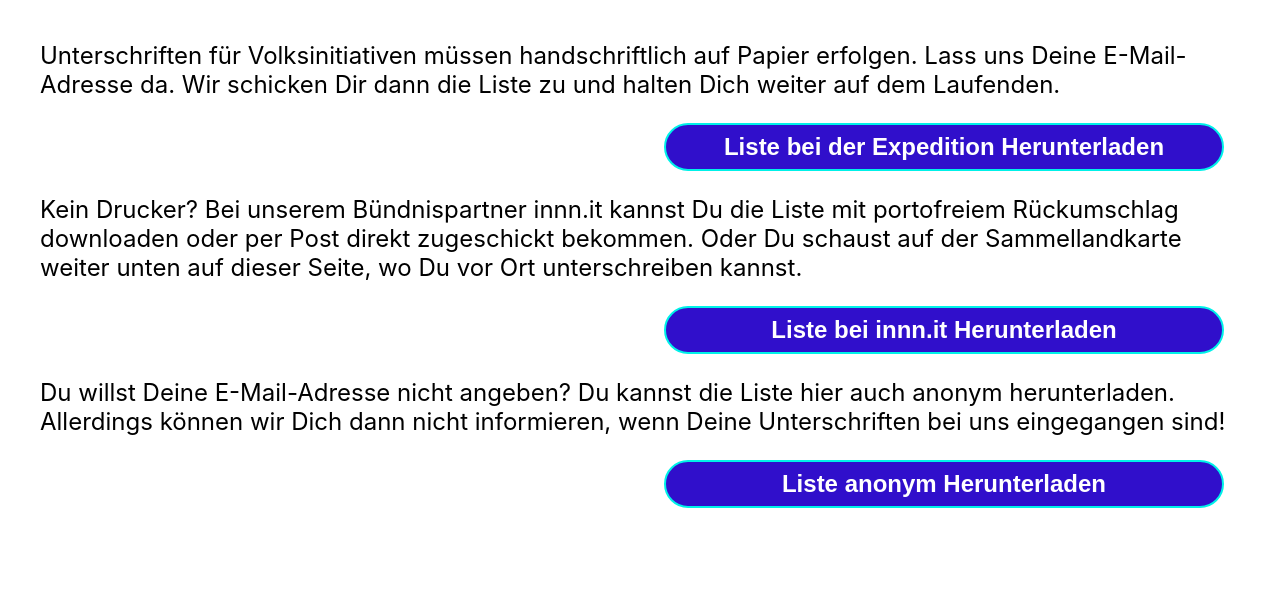
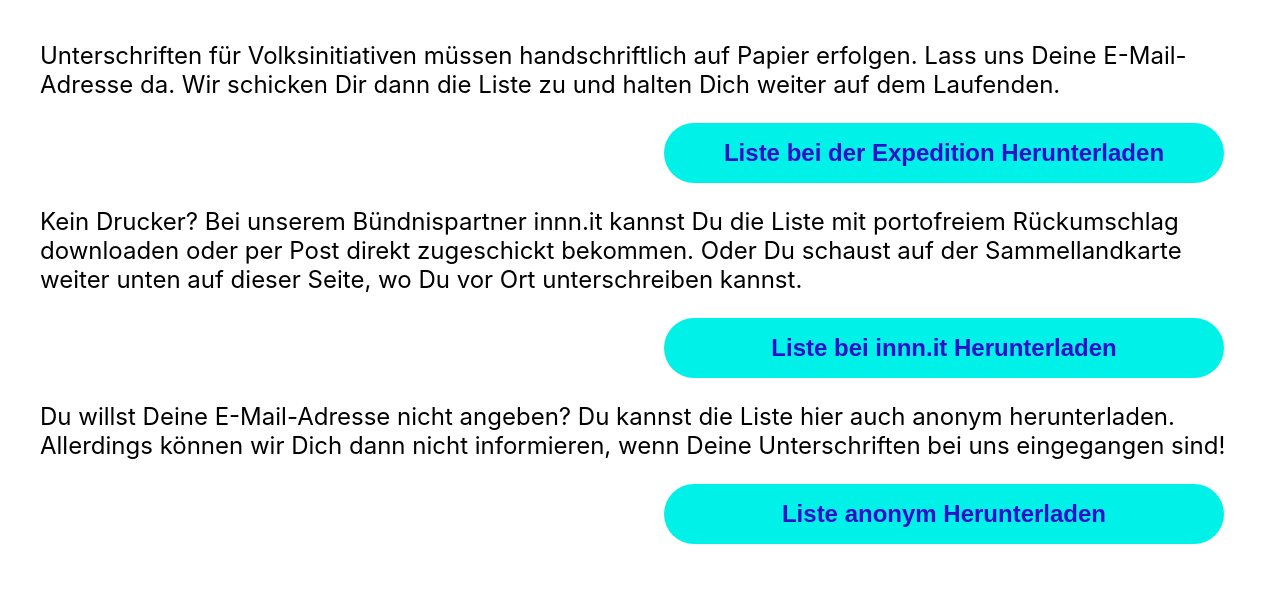
Before and after one commit to grundeinkommensbuero/demokratie-fuer-alle, a Next.js app: page / in a window 1280 px wide. Shown: the part 1125-1719 px from the top of the page. Built offline with nearby package versions, Linux system fonts and the light colour scheme.

Commit message:
Changed button styling

```diff
--- a/styles/globals.scss
+++ b/styles/globals.scss
@@ -63,18 +63,19 @@ li {
 
 button {
   font-size: 1.5rem;
-  border-radius: 25px;
-  padding: 0.5rem 1rem;
+  border-radius: 2rem;
+  padding: 1rem;
   cursor: pointer;
-  background: $blue;
+  background: $pink;
+  border: none;
   color: white;
   font-weight: 600;
-  border: 2px solid $lightblue;
+  background: $lightblue;
+  color: $blue;
 
   &:hover {
-    background: $lightblue;
-    color: $blue;
-    border: 2px solid blue;
+    background: $blue;
+    color: white;
   }
 }
 
```
Also changed, not shown: 2 other files (tests, documents, lock files or other folders).
